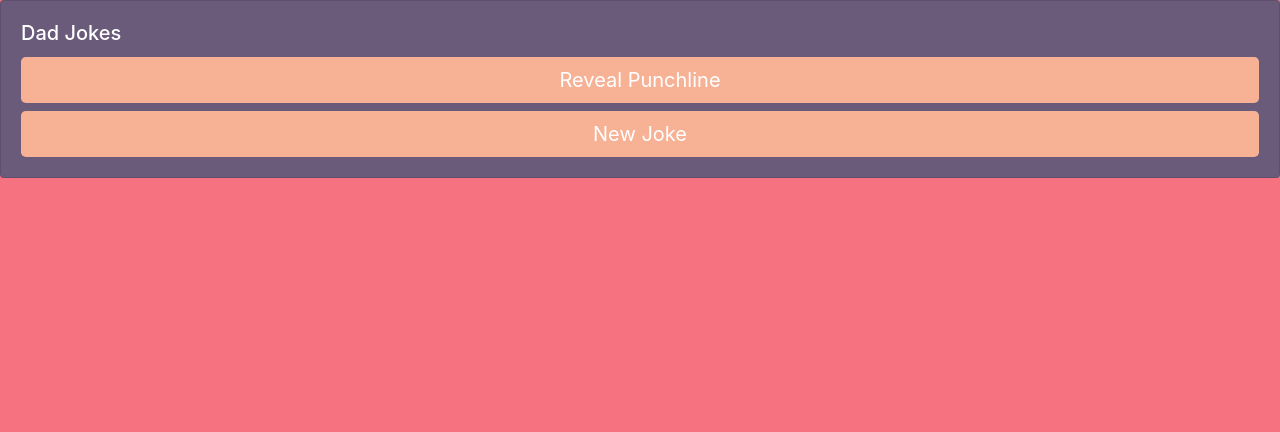
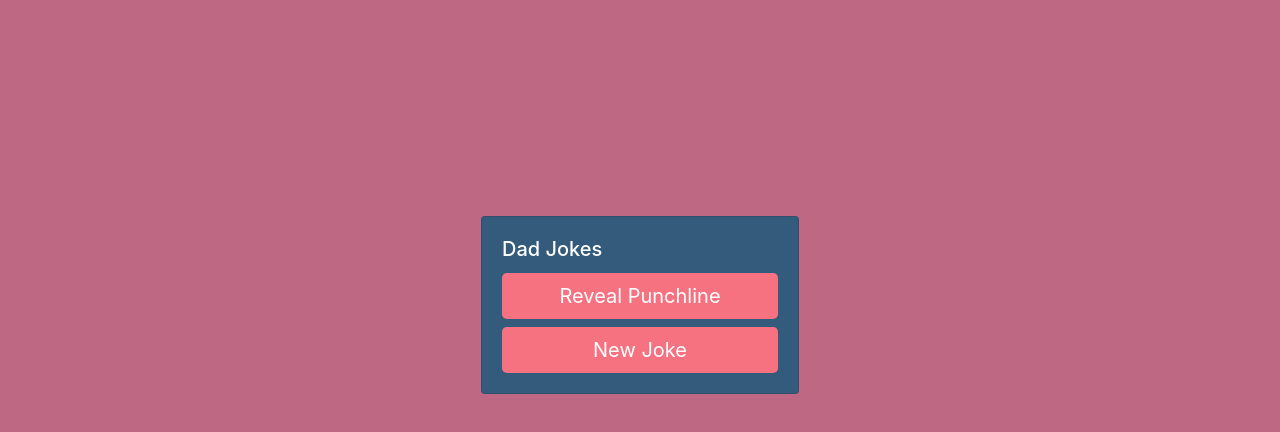
Before and after one commit to KegenGuyll/DadJokes, a React (Create React App) app: page / in a window 1280 px wide. Shown: the top 432 px of the page. Built offline with nearby package versions, Linux system fonts and the light colour scheme; no server answers.

Commit message:
finished prototype

```diff
--- a/src/components/home/index.js
+++ b/src/components/home/index.js
@@ -1,6 +1,6 @@
 import React, { Component } from 'react';
 import axios from 'axios';
-import {Button, Jumbotron, Container, Accordion, Card} from 'react-bootstrap';
+import {Button, Container, Row, Col, Accordion, Card} from 'react-bootstrap';
 import "./index.css";
 
 class Joke extends Component {
@@ -19,7 +19,7 @@ class Joke extends Component {
 
   loadJoke = () => {
     axios
-      .get('https://us-central1-dadsofunny.cloudfunctions.net/DadJokes/random_joke', {
+      .get('https://us-central1-dadsofunny.cloudfunctions.net/DadJokes/random/jokes', {
         headers: { Accept: 'application/json' }
       })
       .then(response => {
@@ -32,7 +32,16 @@ class Joke extends Component {
 
   render() {
     return (
-      <Card style={{ background: '#6B5B7B', color: 'white'}}>
+
+      <Container>
+        <Row>
+            <Col>
+              <div style={{ height: '25vh' }} />
+            </Col>
+        </Row>
+        <Row className='justify-content-md-center'>
+          <Col xs lg='4'>
+          <Card style={{margin: '1rem', background: '#345B7C', color: 'white'}}>
             <Card.Body>
               <Card.Title>Dad Jokes</Card.Title>
               <Accordion>
@@ -40,11 +49,14 @@ class Joke extends Component {
               <Accordion.Collapse eventKey="0">
                     <Card.Text>{this.state.punchline ? <p>{this.state.punchline}</p> : null}</Card.Text>
               </Accordion.Collapse>
-          <Accordion.Toggle as={Button}  style={{ background: '#F7B195', border: 'none'}} size="lg" eventKey="0" block>Reveal Punchline</Accordion.Toggle>
-          <Button onClick={this.loadJoke} style={{ background: '#F7B195', border: 'none'}} size="lg" block>New Joke</Button>
+              <Accordion.Toggle as={Button}  style={{ background: '#F67280', border: 'none'}} size="lg" eventKey="0" block>Reveal Punchline</Accordion.Toggle>
+              <Button onClick={this.loadJoke} style={{ background: '#F67280', border: 'none'}} size="lg" block>New Joke</Button>
               </Accordion>
             </Card.Body>
           </Card>
+          </Col>
+          </Row>
+      </Container>
     );
   }
 }
--- a/src/index.css
+++ b/src/index.css
@@ -1,4 +1,4 @@
 body {
   height: 100%;
-  background-color: #F67280 !important;
+  background-color: #BF6883 !important;
 }
```
Lines whose indentation alone changed are shown as unchanged.
